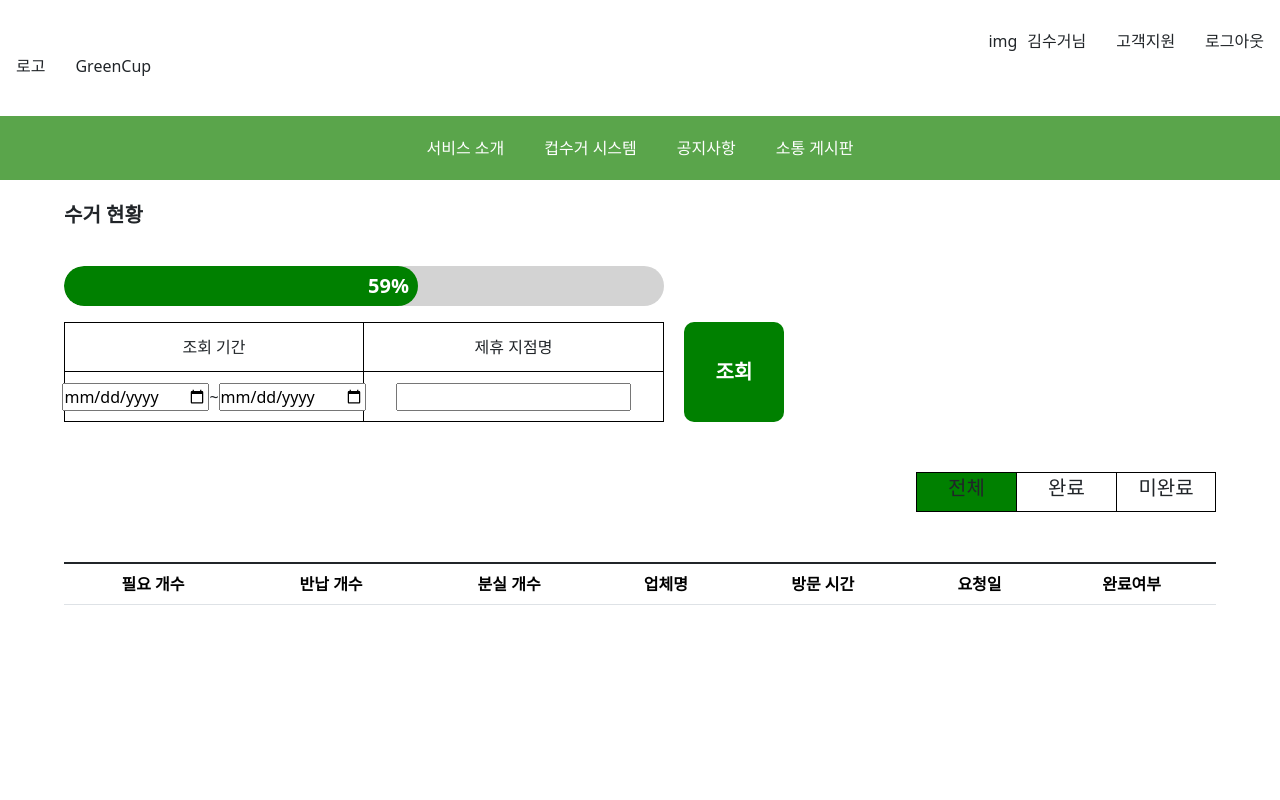
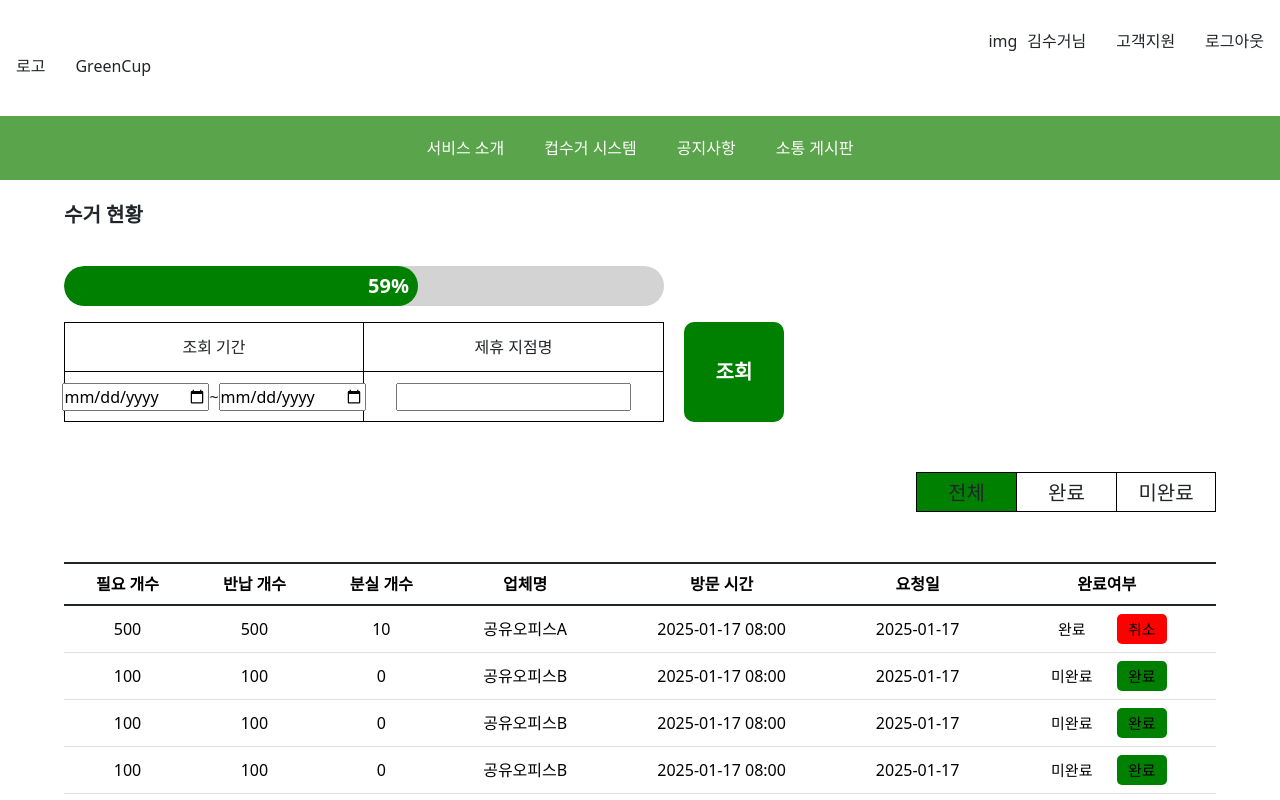
Before and after one commit to Eco-crew/greencup-frontend, a React (Vite) app in the folder greencup-fe/: page /reuse-operator/requests in a window 1280 px wide. Shown: the top 800 px of the page. Built offline with nearby package versions, Linux system fonts and the light colour scheme.

Commit message:
수거지점장-요청현황- 테이블 바디 ui 및 상태관리

```diff
--- a/greencup-fe/src/App.css
+++ b/greencup-fe/src/App.css
@@ -1,11 +1,15 @@
 .wrapper{
+  width: 100%;
+  min-height: 100vh;
+
   display: flex;
   flex-direction: column;
+
+  /* 헤더 높이만큼 밀기 */
+  padding-top: 200px;
 }
 
 .main{
-  /* 헤더 높이만큼 밀기 */
-  margin-top: 200px;
   /* 남는 공간을 다 차지 */
   flex:1;
 }
--- a/greencup-fe/src/App.jsx
+++ b/greencup-fe/src/App.jsx
@@ -28,6 +28,7 @@ import PartnerStatsPage from "./pages/partner/stats/PartnerStatsPage";
 function App() {
   const { isAuthed, user, logout } = useAuth();
 
+  console.log("App render");
   //필요시 주석풀고 커스텀할것
   const linkStyle = () => ({
   //const linkStyle = ({ isActive }) => ({
--- a/greencup-fe/src/api/dummyReuseRequests.js
+++ b/greencup-fe/src/api/dummyReuseRequests.js
@@ -2,9 +2,17 @@
 const reuseRequests = {
     requests: [
         { requestId: 'sdfssfsf-dfdfdsf', needCount: 500, returnCount: 500, brokenLostCount: 10, partnerName: '공유오피스A', wantedVisitTime: '2025-01-17 08:00', requestedDate: '2025-01-17', completed: true },
-        { requestId: 'dfdsfs-134dfds', needCount: 100, returnCount:100, brokenLostCount:0,  partnerName:'공유오피스B', wantedVisitTime: '2025-01-17 08:00', requestedDate: '2025-01-17', completed : false } ,
+        { requestId: 'dfdsfs-134dfds1', needCount: 100, returnCount:100, brokenLostCount:0,  partnerName:'공유오피스B', wantedVisitTime: '2025-01-17 08:00', requestedDate: '2025-01-17', completed : false } ,
+        { requestId: 'dfdsfs-134dfds2', needCount: 100, returnCount:100, brokenLostCount:0,  partnerName:'공유오피스B', wantedVisitTime: '2025-01-17 08:00', requestedDate: '2025-01-17', completed : false } ,
+        { requestId: 'dfdsfs-134dfds3', needCount: 100, returnCount:100, brokenLostCount:0,  partnerName:'공유오피스B', wantedVisitTime: '2025-01-17 08:00', requestedDate: '2025-01-17', completed : false } ,
+        { requestId: 'dfdsfs-134dfds4', needCount: 100, returnCount:100, brokenLostCount:0,  partnerName:'공유오피스B', wantedVisitTime: '2025-01-17 08:00', requestedDate: '2025-01-17', completed : false } ,
+        { requestId: 'dfdsfs-134dfds5', needCount: 100, returnCount:100, brokenLostCount:0,  partnerName:'공유오피스B', wantedVisitTime: '2025-01-17 08:00', requestedDate: '2025-01-17', completed : false } ,
+        { requestId: 'dfdsfs-134dfds6', needCount: 100, returnCount:100, brokenLostCount:0,  partnerName:'공유오피스B', wantedVisitTime: '2025-01-17 08:00', requestedDate: '2025-01-17', completed : false } ,
+        { requestId: 'dfdsfs-134dfds7', needCount: 100, returnCount:100, brokenLostCount:0,  partnerName:'공유오피스B', wantedVisitTime: '2025-01-17 08:00', requestedDate: '2025-01-17', completed : false } ,
+        { requestId: 'dfdsfs-134dfds8', needCount: 100, returnCount:100, brokenLostCount:0,  partnerName:'공유오피스B', wantedVisitTime: '2025-01-17 08:00', requestedDate: '2025-01-17', completed : false } ,
+        { requestId: 'dfdsfs-134dfds9', needCount: 100, returnCount:100, brokenLostCount:0,  partnerName:'공유오피스B', wantedVisitTime: '2025-01-17 08:00', requestedDate: '2025-01-17', completed : false } ,
     ],
-    searchRequestCount: 2,
+    searchRequestCount: 15,
 }
 
 //실제로 가져오는것처럼 보여주려고 일부러 딜레이를 추가
--- a/greencup-fe/src/components/reuse-operator/request/list/tabbar/TabBar.css
+++ b/greencup-fe/src/components/reuse-operator/request/list/tabbar/TabBar.css
@@ -16,6 +16,7 @@
    height:40px;
 
    font-size:20px;
+   line-height: 40px;
    text-align: center;
 }
 
--- a/greencup-fe/src/components/reuse-operator/request/list/table/Table.css
+++ b/greencup-fe/src/components/reuse-operator/request/list/table/Table.css
@@ -1,13 +1,33 @@
-#search-table{
-  margin:20px 0px;
+#search-table {
+  margin: 20px 0px;
+  overflow-x: auto;
+}
+
+#search-table table {
+  min-width: 850px;
+}
+
+.isCompleteButtonTd {
+  display: flex;
+  justify-content: center;
+  align-items: center;
+  gap: 20px;
+}
+
+.isCompleteText{
+  width:50px;
+  font-size:15px;
 }
 
 /* 아래는 모두 부트스트랩 테이블 커스텀 - 필요시 주석 풀고 커스텀 */
-/* .table.table-hover.custom-table > tbody > tr:hover > * {
+
+/*
+.table.table-hover.custom-table > tbody > tr:hover > * {
   --bs-table-bg-state: lightblue;
   --bs-table-color-state: #0d6efd;
 }
 
 .table .table-group-divider {
   color: lightblue;
-} */
+}
+*/
--- a/greencup-fe/src/components/reuse-operator/request/list/table/Table.jsx
+++ b/greencup-fe/src/components/reuse-operator/request/list/table/Table.jsx
@@ -1,5 +1,9 @@
 import { useEffect, useState } from "react";
+import { useNavigate } from "react-router-dom";
+
 import "./Table.css";
+
+import IsCompleteButton from "../../iscomplete-button/IsCompleteButton";
 
 import {
   REQUEST_ID,
@@ -13,8 +17,18 @@ import {
 } from "../../../../../util/constant";
 
 //수거지점장- 요청현황 검색결과 데이터 테이블
-export default function Table({ requests }) {
+export default function Table({ requests, afterCompleted, afterCanceled }) {
+  const navigate = useNavigate();
+  //렌더링할 헤더 내용 저장
   const [realHeaders, setRealHeaders] = useState([]);
+  //렌더링할 td 내용을 모은 tr 내용 저장
+  const [realTrs, setRealTrs] = useState([]);
+  //tr을 구분하는데 쓸 id 저장(상세 페이지 이동시 필요)
+  const [realTrIds, setRealTrIds] = useState([]);
+
+  const trClick = (e) => {
+    navigate(`/reuse-operator/requests/${e.target.dataset.id}`);
+  };
 
   useEffect(() => {
     if (!requests || requests.length === 0) {
@@ -23,56 +37,128 @@ export default function Table({ requests }) {
     }
 
     const headers = Object.keys(requests[0]);
-    const tmp_headers = [];
+    const tmpHeaders = [];
 
     headers.forEach((h) => {
       switch (h) {
         case REQUEST_ID:
           break;
         case NEED_COUNT:
-          tmp_headers.push("필요 개수");
+          tmpHeaders.push("필요 개수");
           break;
         case RETURN_COUNT:
-          tmp_headers.push("반납 개수");
+          tmpHeaders.push("반납 개수");
           break;
         case BROKEN_LOST_COUNT:
-          tmp_headers.push("분실 개수");
+          tmpHeaders.push("분실 개수");
           break;
         case PARTNER_NAME:
-          tmp_headers.push("업체명");
+          tmpHeaders.push("업체명");
           break;
         case WANTED_VISIT_TIME:
-          tmp_headers.push("방문 시간");
+          tmpHeaders.push("방문 시간");
           break;
         case REQUESTED_DATE:
-          tmp_headers.push("요청일");
+          tmpHeaders.push("요청일");
           break;
         case REQUEST_COMPLETED:
-          tmp_headers.push("완료여부");
+          tmpHeaders.push("완료여부");
           break;
         default:
           break;
       }
     });
 
-    setRealHeaders(tmp_headers);
+    setRealHeaders(tmpHeaders);
+
+    const tmpTrs = [];
+    const tmpTrIds = [];
+    requests.forEach((row) => {
+      const tmpTds = [];
+      for (const [key, value] of Object.entries(row)) {
+        //행을 구분짓는 requestId를 따로 저장
+        if (key === REQUEST_ID) {
+          tmpTrIds.push(value);
+        } else if (key === REQUEST_COMPLETED) {
+          if (value) {
+            tmpTds.push("완료");
+          } else {
+            tmpTds.push("미완료");
+          }
+        } else {
+          tmpTds.push(value);
+        }
+      }
+      tmpTrs.push(tmpTds);
+    });
+
+    setRealTrs(tmpTrs);
+    setRealTrIds(tmpTrIds);
   }, [requests]);
 
   return (
     <>
-      <div id="search-table" className="text-center">
+      <div id="search-table" className="text-center table-responsive">
+        {/* 감싸는 상위태그에 table-responsive만으로도 스크롤이 생기지 않음 table태그에 직접적으로 min-width필요*/}
         <table className="table align-middle table-hover custom-table">
           <thead id="table-header" className="table-group-divider fw-normal">
             <tr>
-            {realHeaders.map((rh) => (
-              <th key={rh}>{rh}</th>
-            ))}
+              {realHeaders.map((rh) => (
+                <th key={rh}>{rh}</th>
+              ))}
             </tr>
           </thead>
-          <tbody
-            id="table-body"
-            className="table-group-divider fw-light"
-          ></tbody>
+          <tbody id="table-body" className="table-group-divider fw-light">
+            {realTrs.map((rt, index) => (
+              <tr
+                key={realTrIds[index]}
+                data-id={realTrIds[index]}
+                onClick={(e) => {
+                  trClick(e);
+                }}
+              >
+                {rt.map((rd, index2) =>
+                  index2 !== rt.length - 1 ? (
+                    <td key={index2}>{rd}</td>
+                  ) : rd === "완료" ? (
+                    <td key={index2}>
+                      <div className="isCompleteButtonTd">
+                        <span className="isCompleteText">{rd}</span>
+                        {/* width, height 크기 조정시 값 변경, text 변경 및 버튼 배경색 변경, 버튼을 누를시 onClick이라는 함수를 넘겨줌 */}
+                        <IsCompleteButton
+                          width={50}
+                          height={30}
+                          text={"취소"}
+                          backgroundColor={"red"}
+                          onClick={(e) => {
+                            e.stopPropagation();
+                            afterCanceled();
+                          }}
+                        />
+                      </div>
+                    </td>
+                  ) : (
+                    <td key={index2}>
+                      <div className="isCompleteButtonTd">
+                        <span className="isCompleteText">{rd}</span>
+                        {/* width, height 크기 조정시 값 변경, text 변경 및 버튼 배경색 변경, 버튼을 누를시 onClick이라는 함수를 넘겨줌 */}
+                        <IsCompleteButton
+                          width={50}
+                          height={30}
+                          text={"완료"}
+                          backgroundColor={"green"}
+                          onClick={(e) => {
+                            e.stopPropagation();
+                            afterCompleted();
+                          }}
+                        />
+                      </div>
+                    </td>
+                  ),
+                )}
+              </tr>
+            ))}
+          </tbody>
         </table>
       </div>
     </>
--- a/greencup-fe/src/index.css
+++ b/greencup-fe/src/index.css
@@ -4,8 +4,13 @@
   box-sizing: border-box;
 }
 
-body {
+html, body{
+  width: 100%;
   margin: 0;
-  min-width: 320px;
+  /* overflow-x: hidden;  */
+}
+
+#root{
+  width: 100%;
   min-height: 100vh;
 }
--- a/greencup-fe/src/pages/reuse-operator/request/ReuseOperatorRequestPage.css
+++ b/greencup-fe/src/pages/reuse-operator/request/ReuseOperatorRequestPage.css
@@ -1,5 +1,5 @@
 .reuse_request_container {
-      height: 2000px;
+      height: 1000px;
       width:90%;
       margin:0 auto;
 }
--- a/greencup-fe/src/pages/reuse-operator/request/ReuseOperatorRequestPage.jsx
+++ b/greencup-fe/src/pages/reuse-operator/request/ReuseOperatorRequestPage.jsx
@@ -117,11 +117,8 @@ export default function ReuseOperatorRequestPage() {
           <SearchButton width={100} height={100} />
         </div>
         <TabBar tabBarContent={tabBarContent} tabBarClicked={tabBarClicked} />
-        {/* width, height 크기 조정시 값 변경, text 변경 및 버튼 배경색 변경, 버튼을 누를시 onClick이라는 함수를 넘겨줌 */}
-        {/* <IsCompleteButton width={50} height={30} text={"완료"} backgroundColor={"green"} onClick={afterCompleted}/>
-        <IsCompleteButton width={50} height={30} text={"취소"} backgroundColor={"red"} onClick={afterCanceled}/> */}
 
-        {loading ? <p>로딩중...</p> : <Table requests={requests} />}
+        {loading ? <p>로딩중...</p> : <Table requests={requests} afterCompleted={afterCompleted} afterCanceled={afterCanceled}/>}
       </div>
     </>
   );
```
Also changed, not shown: greencup-fe/src/components/footer/Footer.jsx (+8 -10 lines).
